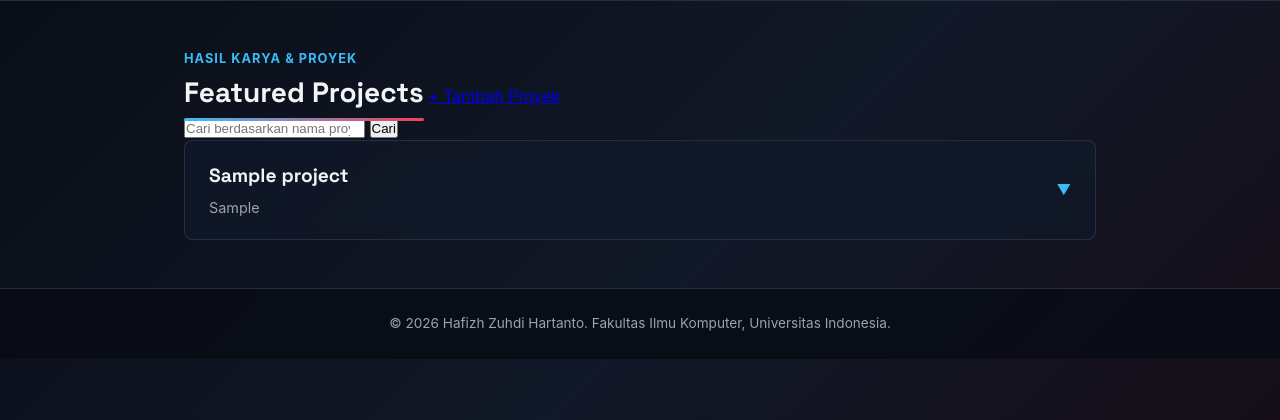
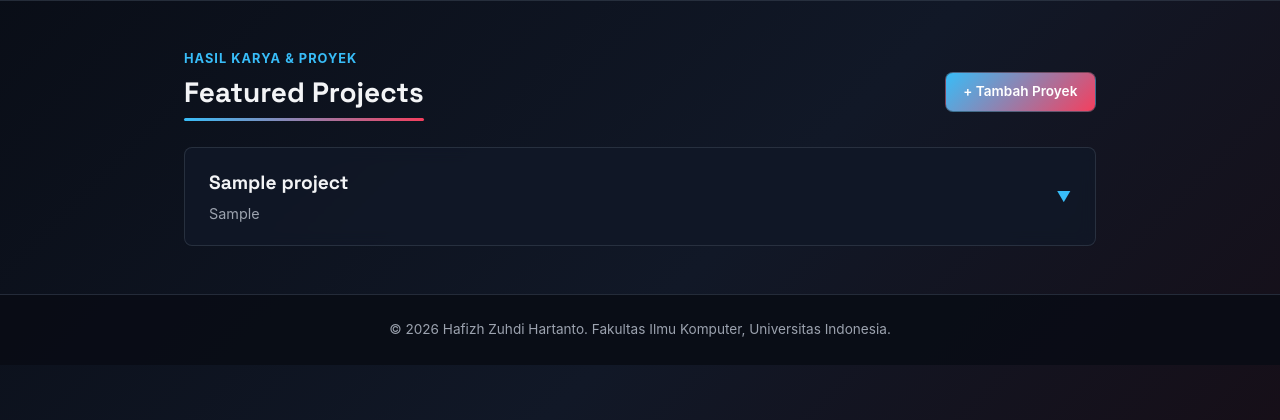
Before and after one commit to Hafizh0205/myportofolio, a Django app: page /projects/ in a window 1280 px wide. Shown: the part 74-494 px from the top of the page. Run offline with Django 5.2, Linux system fonts and the light colour scheme; tables that the repository leaves empty hold one stand-in row (values such as "Sample post"); grey boxes marked "Sample" are stand-in pictures; parts of the project's set-up code (start-up, migrations or seed data) failed here and were passed over; some libraries are stand-ins or nearby versions.

Commit message:
use exact HTML base

```diff
--- a/templates/projects.html
+++ b/templates/projects.html
@@ -1,32 +1,39 @@
-{% extends "base.html" %}
+<!DOCTYPE html>
+<html lang="en">
+<head>
+    <meta charset="UTF-8">
+    <meta name="viewport" content="width=device-width, initial-scale=1.0">
+    <title>Projects - Hafizh Zuhdi Hartanto Portfolio</title>
+    <link rel="preconnect" href="https://fonts.googleapis.com">
+    <link rel="preconnect" href="https://fonts.gstatic.com" crossorigin>
+    <link href="https://fonts.googleapis.com/css2?family=Space+Grotesk:wght@500;700&display=swap" rel="stylesheet">
+    <link rel="stylesheet" href="/static/css/style.css">
+</head>
+<body>
+    <header class="site-header">
+        <div class="container">
+            <a href="{% url 'main:show_main' %}" class="brand">Hafizh Zuhdi Hartanto</a>
+            <nav>
+                <a href="{% url 'main:show_main' %}#profile">Profile</a>
+                <a href="{% url 'main:show_main' %}#education">Education</a>
+                <a href="{% url 'main:show_main' %}#skills">Skills</a>
+                <a href="{% url 'main:show_experience' %}">Experience</a>
+                <a href="{% url 'main:show_projects' %}">Projects</a>
+            </nav>
+        </div>
+    </header>
 
-{% block meta %}
-<title>Projects - Hafizh Zuhdi Hartanto</title>
-{% endblock meta %}
-
-{% block content %}
     <main>
         <section class="content-section" id="projects">
             <div class="container">
                 <p class="section-kicker">Hasil Karya & Proyek</p>
 
-            <div class="project-header">
+                <div style="display: flex; justify-content: space-between; align-items: center; margin-bottom: 2rem;">
                     <h2 class="section-title" style="margin-bottom: 0;">Featured Projects</h2>
-                <a href="{% url 'main:create_project' %}" class="button project-add-button">
-                    <span aria-hidden="true">+</span> Tambah Proyek
+                    <a href="{% url 'main:create_project' %}" class="social-link" style="background: linear-gradient(135deg, var(--accent-blue), var(--accent-red));">
+                        + Tambah Proyek
                     </a>
                 </div>
-
-            <!-- Form Search -->
-            <form method="get" action="{% url 'main:show_projects' %}" class="project-search">
-                <input type="search"
-                       name="title"
-                       value="{{ title_query }}"
-                       placeholder="Cari berdasarkan nama proyek"
-                       class="project-search_input"
-                       aria-label="Cari berdasarkan nama proyek">
-                <button type="submit" class="button">Cari</button>
-            </form>
 
                 <div class="edu-list">
                     {% for project in project_list %}
@@ -40,11 +47,12 @@
                         </summary>
                         <div class="edu-details-content">
                             {% if project.project_image_url %}
-                        <img src="{{ project.project_image_url }}" alt="Gambar {{ project.title }}" class="project-image">
+                            <img src="{{ project.project_image_url }}" alt="Gambar {{ project.title }}" style="max-width: 100%; border-radius: var(--radius); margin-top: 0.75rem; border: 1px solid var(--line);">
                             {% endif %}
-                        <p>{{ project.description }}</p>
 
-                        <div class="project-actions" style="margin-top: 1rem; display: flex; gap: 0.75rem; align-items: center;">
+                            <p style="margin-top: 0.75rem;">{{ project.description }}</p>
+
+                            <div style="margin-top: 1rem; display: flex; gap: 0.75rem; align-items: center; flex-wrap: wrap;">
                                 {% if project.project_url %}
                                 <a href="{{ project.project_url }}" class="social-link" target="_blank" rel="noopener">Lihat Proyek</a>
                                 {% endif %}
@@ -53,16 +61,20 @@
                         </div>
                     </details>
                     {% empty %}
-                {% if title_query %}
-                <p class="empty-state">Tidak ada proyek dengan nama tersebut.</p>
-                {% else %}
-                <p class="empty-state">Belum ada proyek yang ditambahkan.</p>
-                {% endif %}
+                    <p class="empty-state">
+                        Belum ada proyek yang ditambahkan.
+                    </p>
                     {% endfor %}
                 </div>
             </div>
         </section>
     </main>
+
+    <footer class="site-footer">
+        <div class="container">
+            <p>&copy; 2026 Hafizh Zuhdi Hartanto. Fakultas Ilmu Komputer, Universitas Indonesia.</p>
+        </div>
+    </footer>
 
     <script>
         document.addEventListener("DOMContentLoaded", function() {
@@ -87,4 +99,5 @@
             });
         });
     </script>
-{% endblock content %}
+</body>
+</html>
```
Lines whose indentation alone changed are shown as unchanged.
